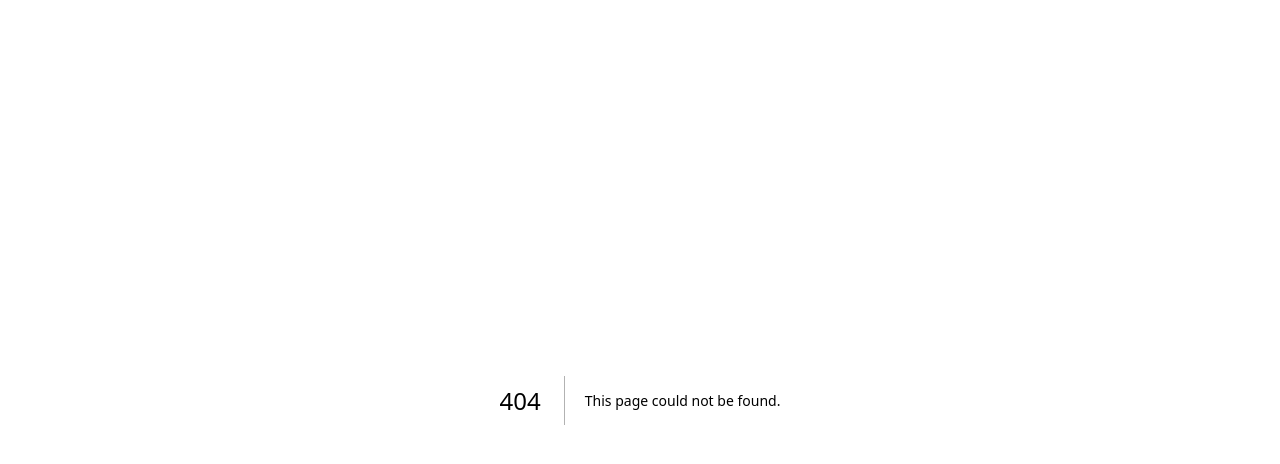
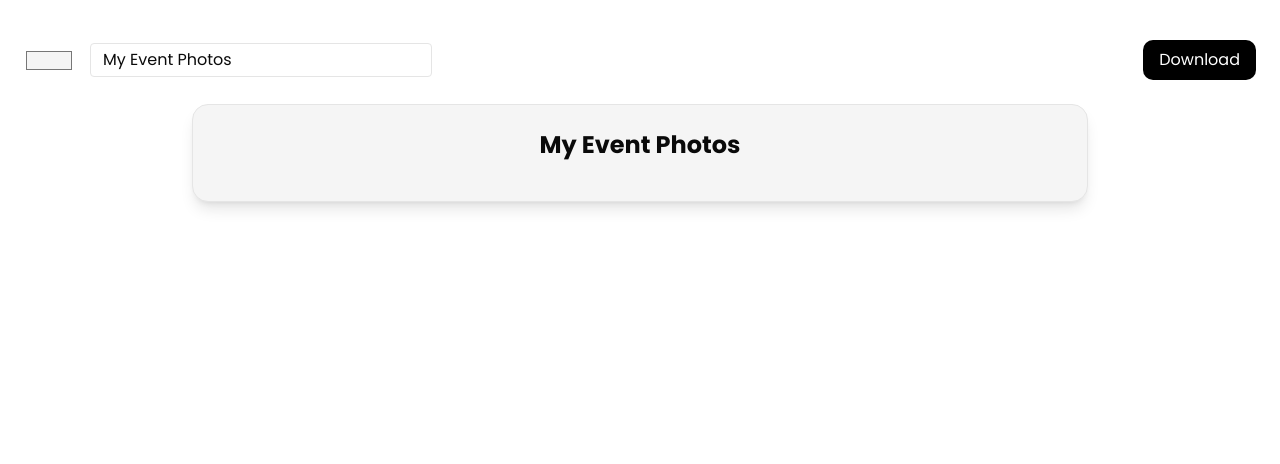
Before and after one commit to muhammadarii/photobooth-webapp, a Next.js app: page /edit in a window 1280 px wide. Before the commit this address had no page. Shown: the top 464 px of the page. Built offline with nearby package versions, Linux system fonts and the light colour scheme.

Commit message:
feat: add EditPage component for managing and downloading captured images

```diff
--- a/package.json
+++ b/package.json
@@ -18,6 +18,7 @@
     "class-variance-authority": "^0.7.1",
     "clsx": "^2.1.1",
     "framer-motion": "^12.9.4",
+    "html2canvas": "^1.4.1",
     "lucide-react": "^0.503.0",
     "next": "15.3.1",
     "react": "^19.0.0",
--- /dev/null
+++ b/src/app/edit/page.tsx
@@ -0,0 +1,93 @@
+"use client";
+
+import { useEffect, useRef, useState } from "react";
+import html2canvas from "html2canvas";
+import { useImageStore } from "@/store/useStore";
+
+export default function EditPage() {
+  const [images, setImages] = useState<string[]>([]);
+  const [bgColor, setBgColor] = useState("#f5f5f5");
+  const [title, setTitle] = useState("My Event Photos");
+  const captureRef = useRef<HTMLDivElement>(null);
+  const { capturedImages } = useImageStore();
+
+  useEffect(() => {
+    if (capturedImages.length > 0) {
+      setImages(capturedImages);
+    } else {
+      const stored = localStorage.getItem("capturedImages");
+      if (stored) {
+        setImages(JSON.parse(stored));
+      }
+    }
+  }, [capturedImages]);
+
+  useEffect(() => {
+    if (capturedImages.length > 0) {
+      localStorage.setItem("capturedImages", JSON.stringify(capturedImages));
+    }
+  }, [capturedImages]);
+
+  const handleDownload = async () => {
+    if (!captureRef.current) return;
+    const canvas = await html2canvas(captureRef.current, {
+      useCORS: true,
+      scale: 2,
+    });
+
+    const fileName = title
+      ? `${title.replace(/\s+/g, "-")}.png`
+      : "photo-collage.png";
+    const link = document.createElement("a");
+    link.download = fileName;
+    link.href = canvas.toDataURL("image/png");
+    link.click();
+  };
+
+  return (
+    <div className="min-h-screen bg-white px-6 py-10 space-y-6">
+      <div className="flex items-center gap-4">
+        <input
+          type="color"
+          value={bgColor}
+          onChange={(e) => setBgColor(e.target.value)}
+        />
+        <input
+          type="text"
+          value={title}
+          onChange={(e) => setTitle(e.target.value)}
+          className="border px-3 py-1 rounded"
+          placeholder="Enter title"
+        />
+        <button
+          onClick={handleDownload}
+          className="ml-auto bg-black text-white px-4 py-2 rounded-lg hover:bg-gray-800"
+        >
+          Download
+        </button>
+      </div>
+      <div
+        ref={captureRef}
+        className="p-6 rounded-2xl border shadow-lg max-w-4xl mx-auto"
+        style={{ backgroundColor: bgColor }}
+      >
+        <h1 className="text-center text-2xl font-bold mb-4">{title}</h1>
+        <div className="grid grid-cols-2 md:grid-cols-3 gap-4">
+          {images.map((img, idx) => (
+            <div
+              key={idx}
+              className="rounded-xl overflow-hidden border-4 border-white shadow-md"
+            >
+              {/* Gunakan <img> biasa jika menggunakan base64 */}
+              <img
+                src={img}
+                alt={`img-${idx}`}
+                className="w-full h-auto object-cover"
+              />
+            </div>
+          ))}
+        </div>
+      </div>
+    </div>
+  );
+}
--- a/src/app/photobooth/page.tsx
+++ b/src/app/photobooth/page.tsx
@@ -1,8 +1,8 @@
 "use client";
-
 import Camera from "@/components/parts/Camera";
 import Gallery from "@/components/parts/Gallery";
 import { Button } from "@/components/ui/button";
+import { useImageStore } from "@/store/useStore";
 import { ArrowLeft } from "lucide-react";
 import { redirect } from "next/navigation";
 import { useEffect, useRef, useState } from "react";
@@ -12,7 +12,8 @@ export default function PhotoboothPage() {
   const canvasRef = useRef<HTMLCanvasElement>(null);
   const [photosCount, setPhotosCount] = useState<string>("4");
   const [countdown, setCountdown] = useState<string>("3");
-  const [capturedImages, setCapturedImages] = useState<string[]>([]);
+
+  const { setCapturedImages, capturedImages } = useImageStore(); // Access capturedImages from store
 
   useEffect(() => {
     const videoElement = videoRef.current;
@@ -61,22 +62,9 @@ export default function PhotoboothPage() {
     }
 
     setCapturedImages(images);
-  };
-
-  const handlePrint = () => {
-    const win = window.open();
-    if (!win) return;
-
-    win.document.write("<html><body>");
-    capturedImages.forEach((img) => {
-      win.document.write(
-        `<img src="${img}" style="max-width: 100%; margin-bottom: 10px;" />`
-      );
-    });
-    win.document.write("</body></html>");
-    win.document.close();
-    win.focus();
-    win.print();
+    if (images.length > 0) {
+      localStorage.setItem("capturedImages", JSON.stringify(images));
+    }
   };
 
   return (
@@ -100,7 +88,7 @@ export default function PhotoboothPage() {
           canvasRef={canvasRef}
           handleCapture={handleCapture}
         />
-        <Gallery capturedImages={capturedImages} handlePrint={handlePrint} />
+        <Gallery capturedImages={capturedImages} handlePrint={handleCapture} />
       </div>
     </div>
   );
--- /dev/null
+++ b/src/store/useStore.ts
@@ -0,0 +1,11 @@
+import { create } from "zustand";
+
+type ImageStore = {
+  capturedImages: string[];
+  setCapturedImages: (images: string[]) => void;
+};
+
+export const useImageStore = create<ImageStore>((set) => ({
+  capturedImages: [],
+  setCapturedImages: (images) => set({ capturedImages: images }),
+}));
```
Also changed, not shown: 1 other file (tests, documents, lock files or other folders).
